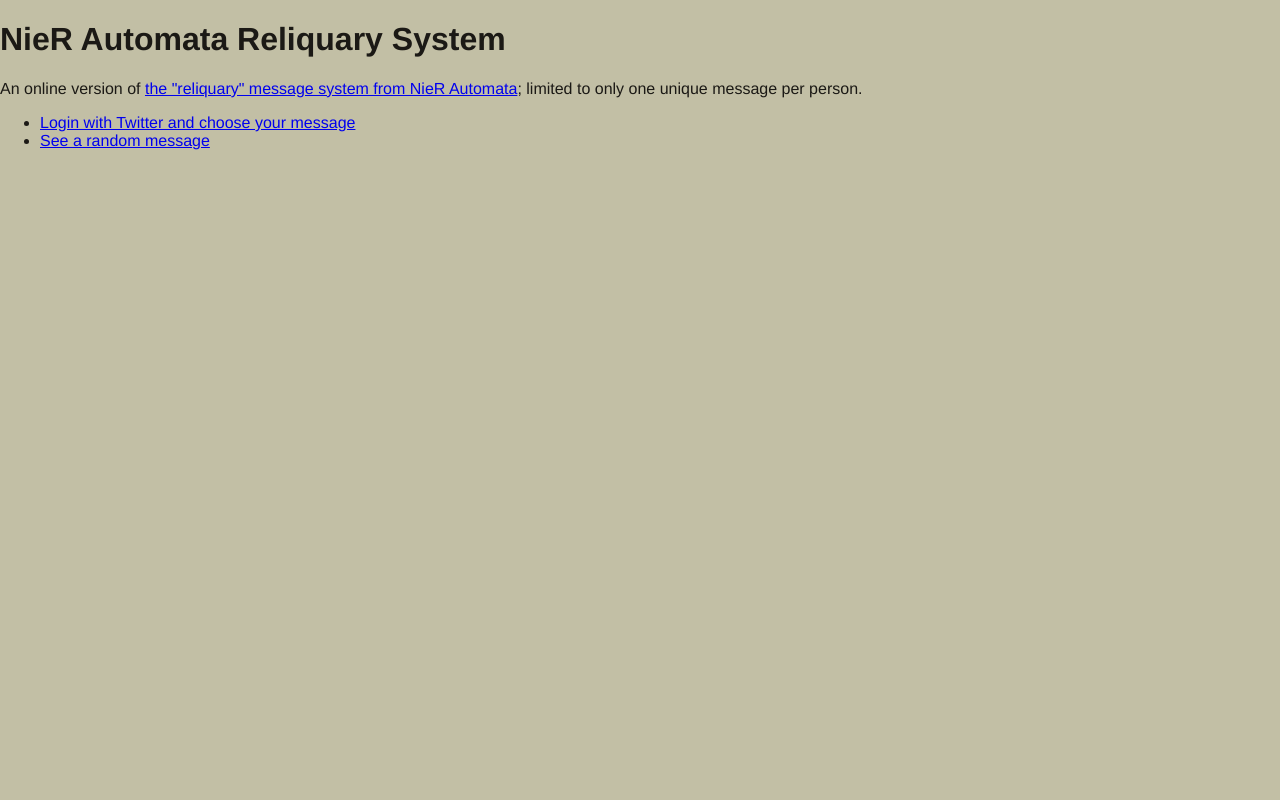
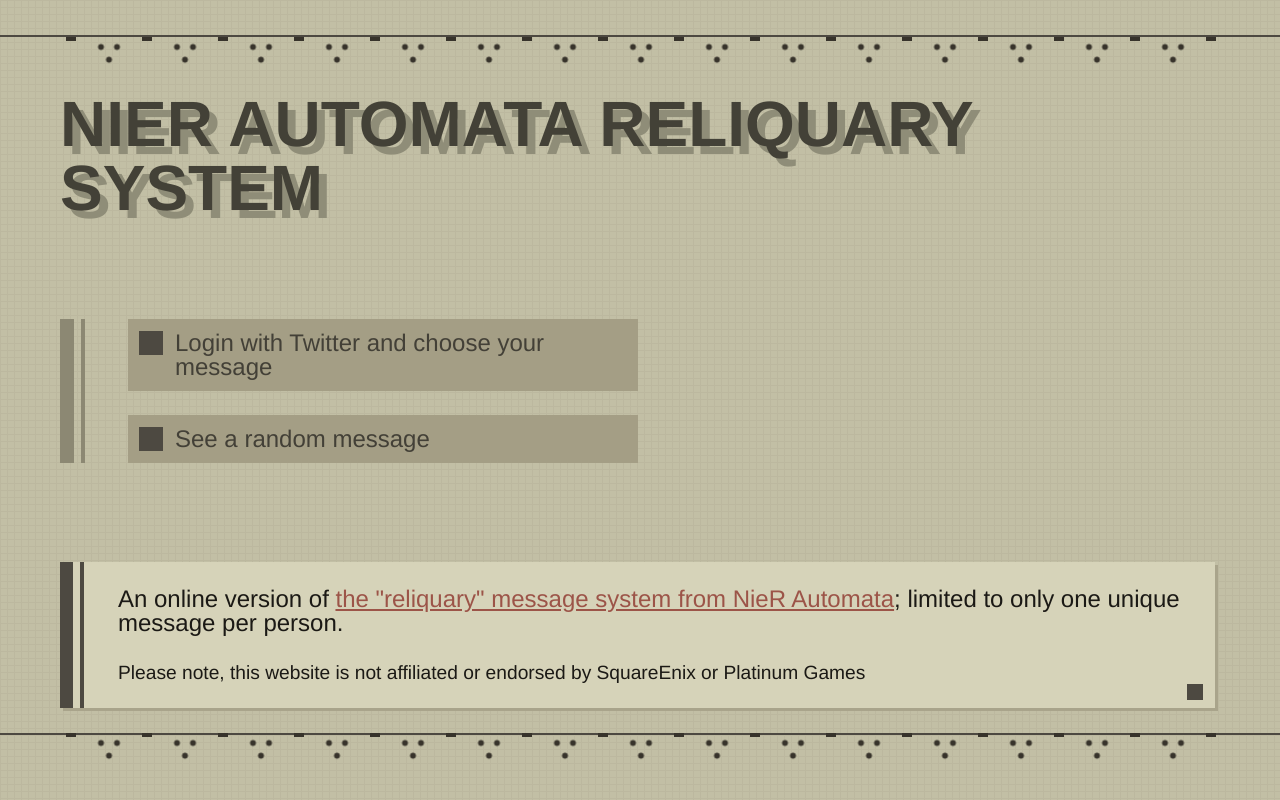
Before and after one commit to johnnoel/reliquary, a Symfony app: template templates/index.html.twig in a window 1280 px wide. Run offline with Twig, Linux system fonts and the light colour scheme; the template is opened without the code that fills it, so the values that code supplies are empty; style sheets or scripts are compiled from the project's sources; some libraries are stand-ins or nearby versions.

Commit message:
Homepage layout

```diff
--- a/frontend/_button.scss
+++ b/frontend/_button.scss
@@ -1,9 +1,12 @@
 .btn {
     display: block;
     width: 100%;
+    box-sizing: border-box;
     border: none;
-    color: #4D4941;
-    background: #B0AC99;
+    //color: #4D4941;
+    //background: #B0AC99;
+    background: #A49E85;
+    color: #434037;
     padding: 12px 11px 12px 47px;
     position: relative;
     cursor: pointer;
@@ -11,9 +14,9 @@
     font-size: 24px;
     line-height: 1;
     text-decoration: none;
+    transition: background-color 0.2s ease, color 0.2s ease;
 
-    &:before {
-        content: '';
+    i {
         position: absolute;
         top: 12px;
         left: 11px;
@@ -26,17 +29,27 @@
         margin-top: 24px;
     }
 
-    &.active {
+    &.active, &:hover, &:focus {
         background: #4D4941;
-        color: #B0AC97;
+        color: #AFAE98;
+
+        i {
+            background: #b2af95;
+        }
 
         &:before {
-            background: #B0AC97;
+            content: '';
+            position: absolute;
+            left: -60px;
+            top: 50%;
+            transform: translateY(-50%);
+            width: 40px;
+            height: 30px;
+            background: url(select.png) no-repeat 0 0;
         }
 
         &:after {
             content: '';
-            display: block;
             position: absolute;
             left: 0;
             top: -7px;
@@ -49,11 +62,9 @@
 }
 
 .buttonlist {
-    border-left: 14px solid #B0AC97;
+    border-left: 14px solid #8c8873;
     padding-left: 54px;
     position: relative;
-    width: 30vw;
-    margin: 0 auto 40px;
 
     &:before {
         content: '';
@@ -62,6 +73,6 @@
         top: 0;
         width: 4px;
         height: 100%;
-        background: #B0AC97;
+        background: #8c8873;
     }
 }
--- a/frontend/_choosemessage.scss
+++ b/frontend/_choosemessage.scss
@@ -1,11 +1,4 @@
 .choosemessage {
-    &-divider {
-        height: 28px;
-        border-top: 2px solid #4D4941;
-        background: url('../public/img/pattern-top.svg') repeat-x 0 0;
-        margin-bottom: 35px;
-    }
-
     &-partselector {
         width: 93.75vh;
         margin: 0 auto 45px;
@@ -129,36 +122,3 @@
         }
     }
 }
-
-.info {
-    width: 93.75vh;
-    box-sizing: border-box;
-    margin: 0 auto 23px;
-    padding: 25px 0 25px 45px;
-    position: relative;
-    background: #D6D3B9;
-    box-shadow: 3px 3px 0 0 #A9A48B;
-    border-left: 13px solid #4D4941;
-    line-height: 1;
-    font-size: 24px;
-
-    &:before {
-        content: '';
-        position: absolute;
-        left: 7px;
-        top: 0;
-        width: 4px;
-        height: 100%;
-        background: #4D4941;
-    }
-
-    &:after {
-        content: '';
-        position: absolute;
-        right: 12px;
-        bottom: 8px;
-        width: 16px;
-        height: 16px;
-        background: #4D4941;
-    }
-}
--- a/frontend/app.scss
+++ b/frontend/app.scss
@@ -3,8 +3,10 @@
 @import 'bodyreport';
 @import 'choosemessage';
 
+$red: #9C5448;
+
 html {
-    min-height: 100vh;
+    height: 100%;
 }
 
 body {
@@ -12,10 +14,60 @@
     font-style: normal;
     background: #c2bfa5;
     color: #1B1915;
-    height: 100%;
+    min-height: 100%;
 
     &.wf-active {
         font-weight: 600;
+    }
+
+    &.home {
+        padding: 35px 0 65px 0;
+        box-sizing: border-box;
+        display: flex;
+        flex-direction: column;
+        background: #c2bfa5 url(grid.png) repeat 0 0;
+
+        main {
+            flex-grow: 1;
+            padding: 55px 65px 25px 60px;
+            border-top: 2px solid #4D4941;
+            border-bottom: 2px solid #4D4941;
+            position: relative;
+            display: flex;
+            flex-direction: column;
+
+            &:before, &:after {
+                content: '';
+                position: absolute;
+                left: 60px;
+                height: 35px;
+                width: calc(100% - 120px);
+                background: url(divider.png) repeat-x -60px 0;
+            }
+
+            &:before {
+                top: 0;
+            }
+
+            &:after {
+                bottom: -35px;
+            }
+
+            h1 {
+                order: 1;
+                flex-grow: 1;
+            }
+
+            nav {
+                order: 2;
+                flex-grow: 1;
+                width: 50%;
+            }
+
+            .info {
+                order: 3;
+            }
+        }
     }
 
     &.bodyreport {
@@ -28,3 +80,58 @@
         background: #c2bfa5 url('grid.png') repeat 0 0;
     }
 }
+
+a {
+    color: $red;
+    text-decoration: underline;
+}
+
+.divider {
+    height: 28px;
+    background: url('../public/img/pattern-top.svg') repeat-x 0 0;
+    border-top: 2px solid #4D4941;
+}
+
+.shadowtitle {
+    text-transform: uppercase;
+    line-height: 1;
+    font-size: 64px;
+    color: #434137;
+    text-shadow: 8px 8px 0 #8f8d78;
+    margin: 0;
+}
+
+.info {
+    box-sizing: border-box;
+    padding: 25px 0 25px 45px;
+    position: relative;
+    background: #D6D3B9;
+    box-shadow: 3px 3px 0 0 #A9A48B;
+    border-left: 13px solid #4D4941;
+    line-height: 1;
+    font-size: 24px;
+
+    &:before {
+        content: '';
+        position: absolute;
+        left: 7px;
+        top: 0;
+        width: 4px;
+        height: 100%;
+        background: #4D4941;
+    }
+
+    &:after {
+        content: '';
+        position: absolute;
+        right: 12px;
+        bottom: 8px;
+        width: 16px;
+        height: 16px;
+        background: #4D4941;
+    }
+
+    p {
+        margin: 0 0 1em;
+    }
+}
--- a/templates/base.html.twig
+++ b/templates/base.html.twig
@@ -18,8 +18,6 @@
     </script>
 </head>
 <body class="{{ body_class|default('') }}">
-<main role="main">
-    {% block body %}{% endblock %}
-</main>
+{% block body %}{% endblock %}
 </body>
 </html>
--- a/templates/choose.html.twig
+++ b/templates/choose.html.twig
@@ -2,7 +2,7 @@
 {% extends 'base.html.twig' %}
 
 {% block body %}
-    <div class="choosemessage-divider"></div>
+    <div class="divider"></div>
 
     <div id="app"></div>
 
@@ -37,7 +37,7 @@
         <button type="submit">{% if message is not null %}Change{% else %}Choose{% endif %}</button>
     </form>
 
-    <div class="choosemessage-divider"></div>
+    <div class="divider"></div>
 
     <script>
         window.__LOGGED_IN_USER__ = { id: '{{ app.user.id }}', name: '{{ app.user.username|replace({ "'": "\'" }) }}' };
--- a/templates/index.html.twig
+++ b/templates/index.html.twig
@@ -1,15 +1,24 @@
+{% set body_class = 'home' %}
 {% extends 'base.html.twig' %}
 
 {% block body %}
-    <h1>NieR Automata Reliquary System</h1>
-    <p>An online version of <a href="https://nierautomata.wiki.fextralife.com/Reliquary+System" target="_blank" rel="nofollow noopener">the "reliquary" message system from NieR Automata</a>; limited to only one unique message per person.</p>
+    <main role="main">
+        <h1 class="shadowtitle">NieR Automata Reliquary System</h1>
 
-    <ul>
-        {% if app.user is not null %}
-            <li><a href="{{ path('choose-message') }}">Choose your message</a></li>
-        {% else %}
-            <li><a href="{{ path('hwi_oauth_service_redirect', { 'service': 'twitter' }) }}">Login with Twitter and choose your message</a></li>
-        {% endif %}
-        <li><a href="{{ path('random') }}">See a random message</a></li>
-    </ul>
+        <div class="info">
+            <p>An online version of <a href="https://nierautomata.wiki.fextralife.com/Reliquary+System" target="_blank" rel="nofollow noopener">the "reliquary" message system from NieR Automata</a>; limited to only one unique message per person.</p>
+            <small>Please note, this website is not affiliated or endorsed by SquareEnix or Platinum Games</small>
+        </div>
+
+        <nav>
+            <div class="buttonlist">
+                {% if app.user is not null %}
+                    <a class="btn" href="{{ path('choose-message') }}"><i></i>Choose your message</a>
+                {% else %}
+                    <a class="btn" href="{{ path('hwi_oauth_service_redirect', { 'service': 'twitter' }) }}"><i></i>Login with Twitter and choose your message</a>
+                {% endif %}
+                <a class="btn" href="{{ path('random') }}"><i></i>See a random message</a>
+            </div>
+        </nav>
+    </main>
 {% endblock %}
```
Also changed, not shown: frontend/divider.png (added), frontend/select.png (added), 1 other file.
